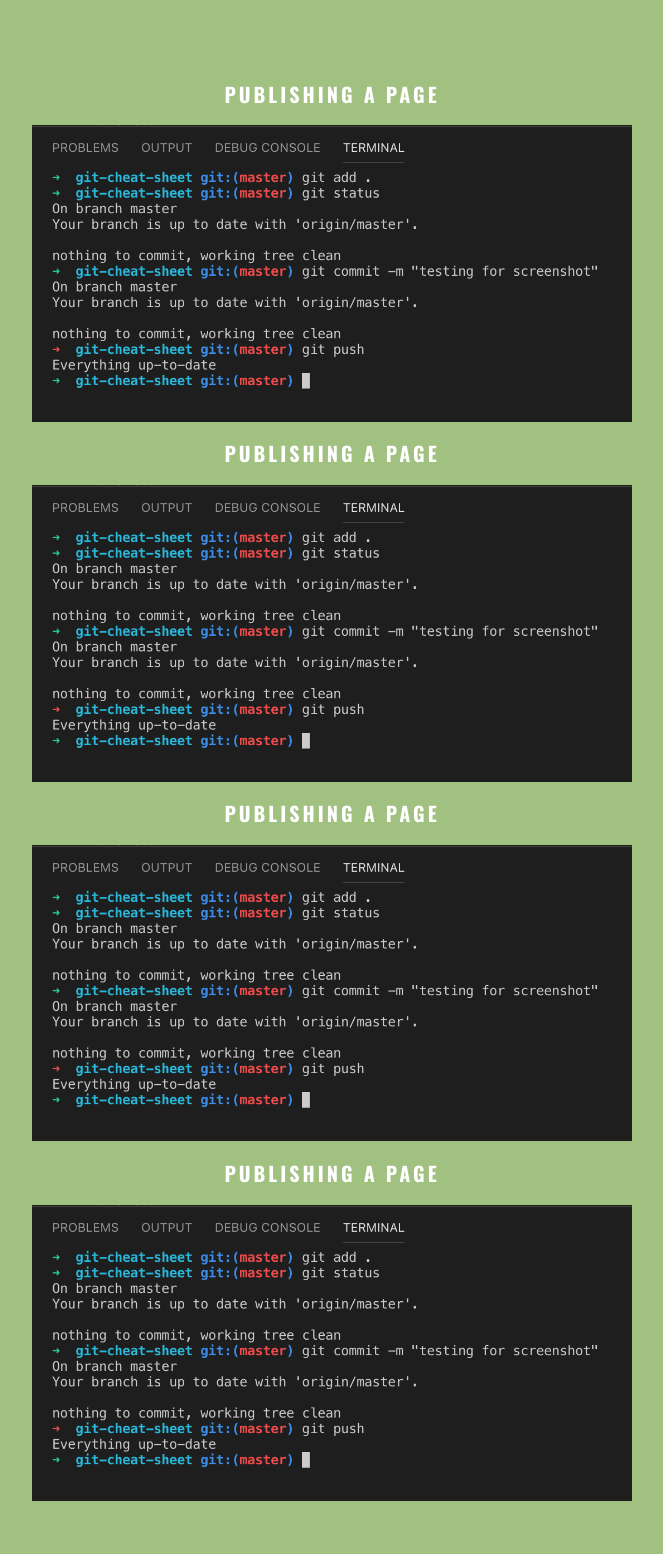
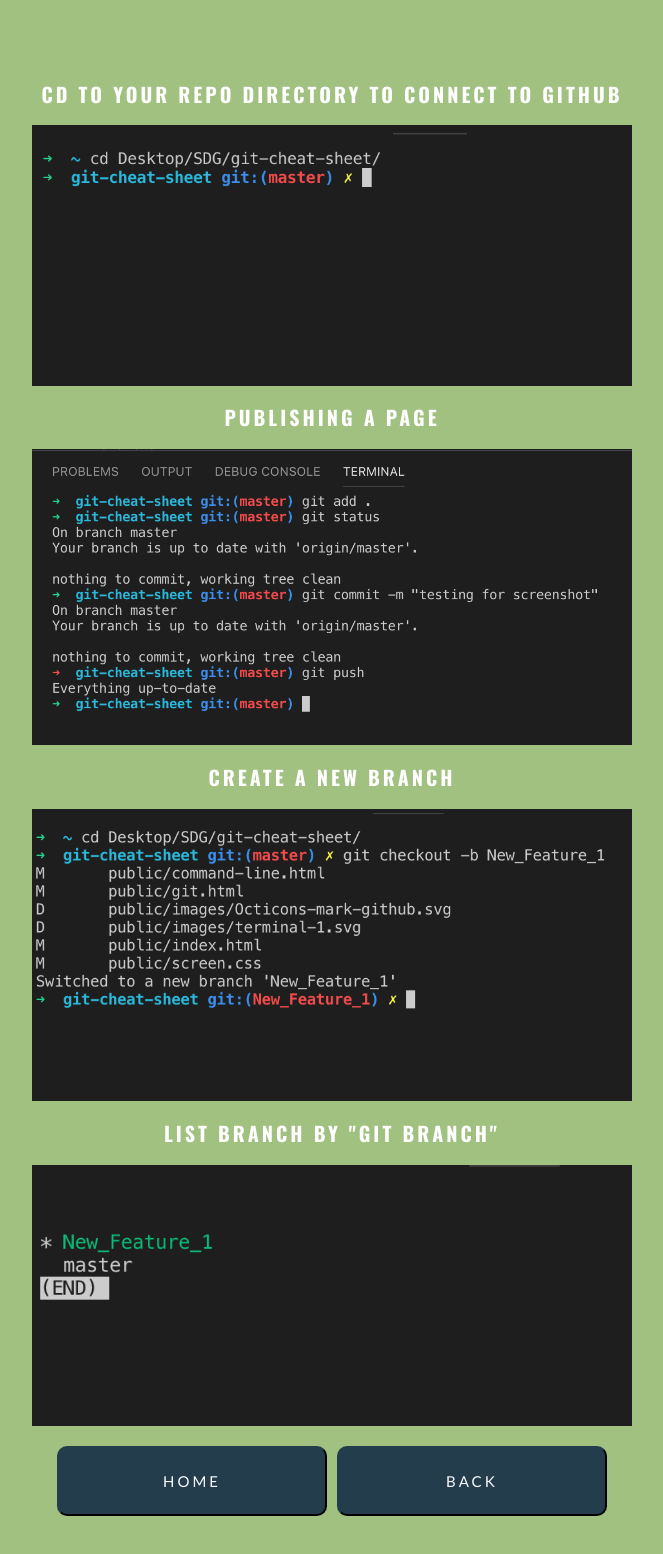
Before and after one commit to Breadkenty/git-cheat-sheet, a website: page public/git-example.html in a window 1280 px wide. Shown: the part 340-1894 px from the top of the page, without its empty margins (308-971 px from the left). Before the commit the page ends 1841 px from the top, so only its background shows below. Drawn offline with nearby package versions, Linux system fonts and the light colour scheme.

Commit message:
Final Draft_1

```diff
--- a/public/git-example.html
+++ b/public/git-example.html
@@ -19,19 +19,26 @@
 
   </div>
 
+
   <div class="screenshot">
-    <h2 class="page-title-2">Publishing a page</h2>
-    <img src="images/git-command-screenshot-1.png"/>
+    <h2 class="page-title-2">cd to your repo directory to connect to github</h2>
+    <img src="images/git-1.png"/>
 
     <h2 class="page-title-2">Publishing a page</h2>
-    <img src="images/git-command-screenshot-1.png"/>
+    <img src="images/git-2.png"/>
 
-    <h2 class="page-title-2">Publishing a page</h2>
-    <img src="images/git-command-screenshot-1.png"/>
+    <h2 class="page-title-2">Create a new branch</h2>
+    <img src="images/git-3.png"/>
 
-    <h2 class="page-title-2">Publishing a page</h2>
-    <img src="images/git-command-screenshot-1.png"/>
+    <h2 class="page-title-2">List branch by "git branch"</h2>
+    <img src="images/git-4.png"/>
 
+  </div>
+
+  <div class="back">
+
+      <a href="index.html"><button>Home</button></a>
+      <a href="git.html"><button>Back</button></a>
 
   </div>
 
--- a/public/screen.css
+++ b/public/screen.css
@@ -75,6 +75,7 @@ img{
   align-items: center;
   justify-content: center;
   padding-top: 20px;
+  padding-bottom: 40px;
 }
 
 
```
Also changed, not shown: public/cl-example.html (+24 -0 lines), public/images/cl-1.png (added), public/images/cl-2.png (added), public/images/cl-3.png (added), public/images/cl-4.png (added), public/images/cl-5.png (added), public/images/git-1.png (added), public/images/git-2.png (renamed from public/images/git-command-screenshot-1.png), public/images/git-3.png (added), public/images/git-4.png (added).
